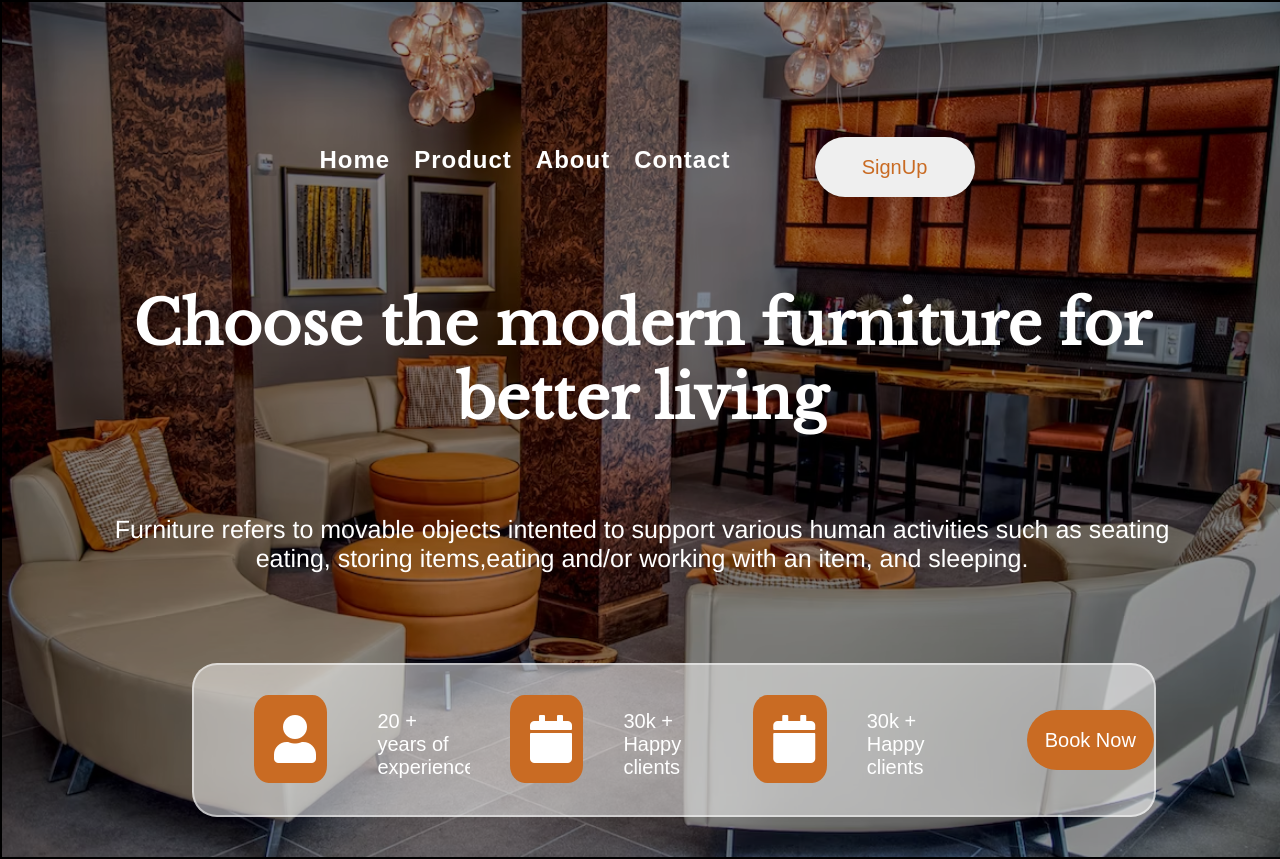
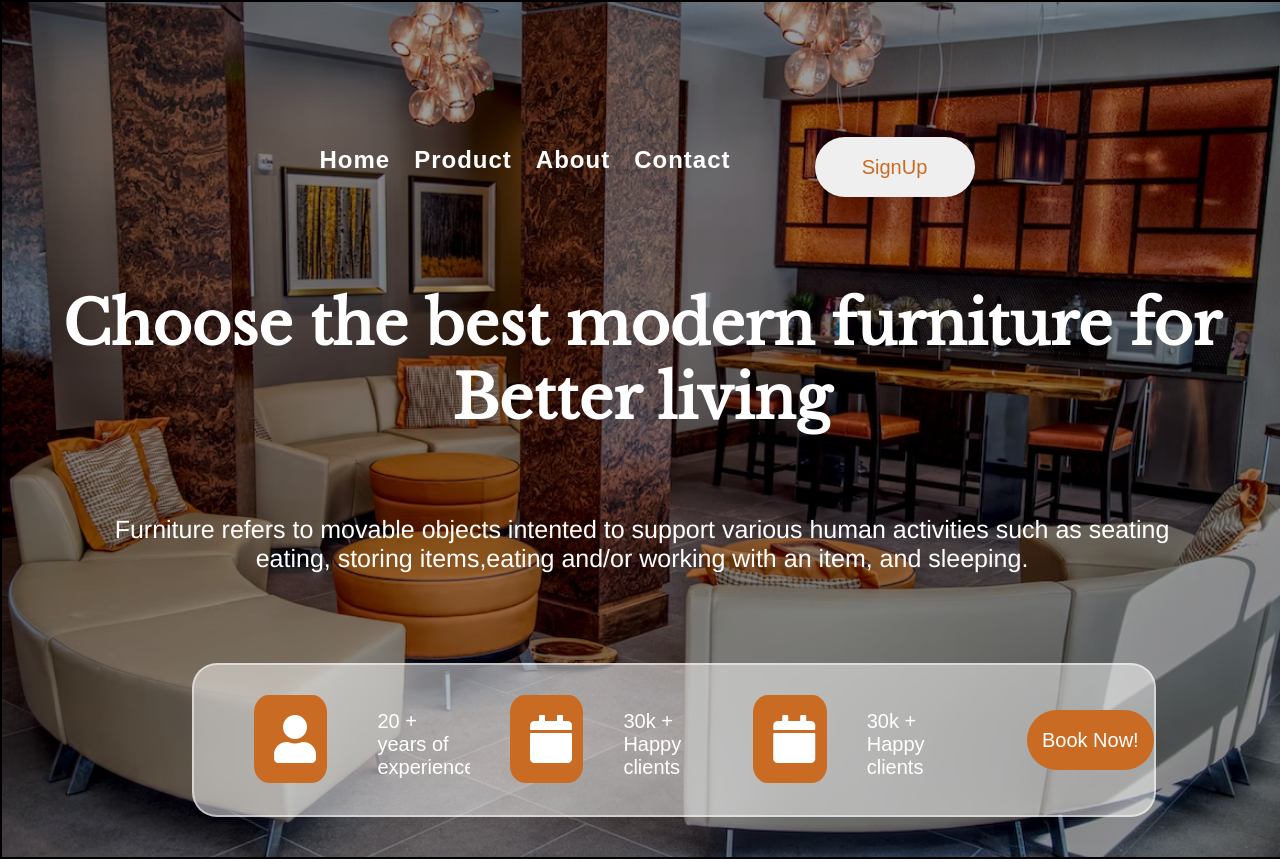
Before and after one commit to GfavourBraimah/Ephemera-PreviewPilot, a plain HTML site: page docker/src/index.html in a window 1280 px wide. Drawn offline with nearby package versions, Linux system fonts and the light colour scheme.

Commit message:
Added files

```diff
--- a/docker/src/index.html
+++ b/docker/src/index.html
@@ -25,8 +25,8 @@
                 </ul>
             </nav>
             <div class="strapline-container">
-               <h2>Choose the modern furniture for </h2>
-                <h2>better living</h2>
+               <h2>Choose the best modern furniture for </h2>
+                <h2>Better living</h2>
 
             </div>
             <div class="second-strapline">
@@ -47,7 +47,7 @@
                     <p  id="text-exp">30k + Happy
                         <br>  clients</p>
 
-                        <button class="book_now"> Book Now</button>
+                        <button class="book_now"> Book Now!</button>
 
 
 
```
Also changed, not shown: 1 other file.
